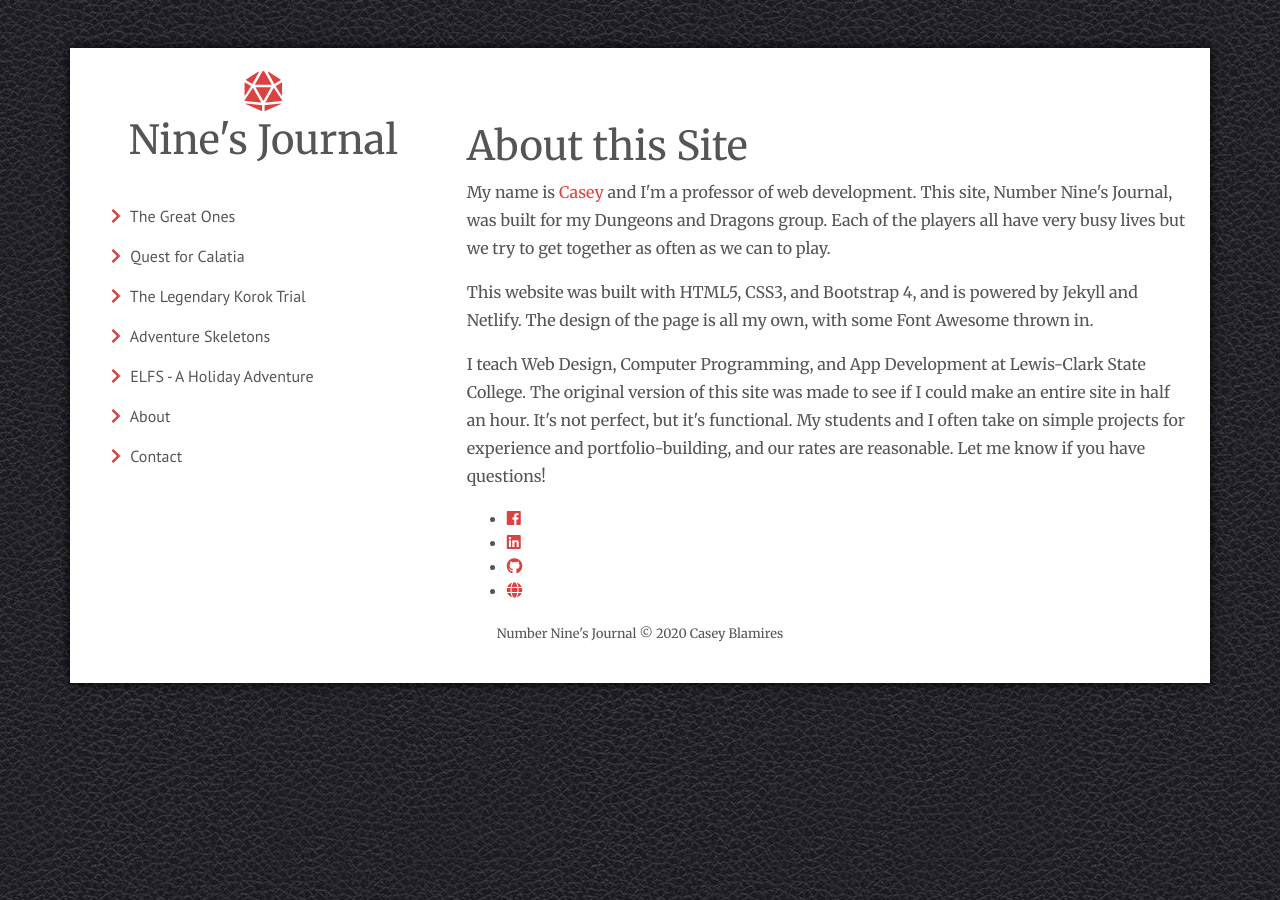
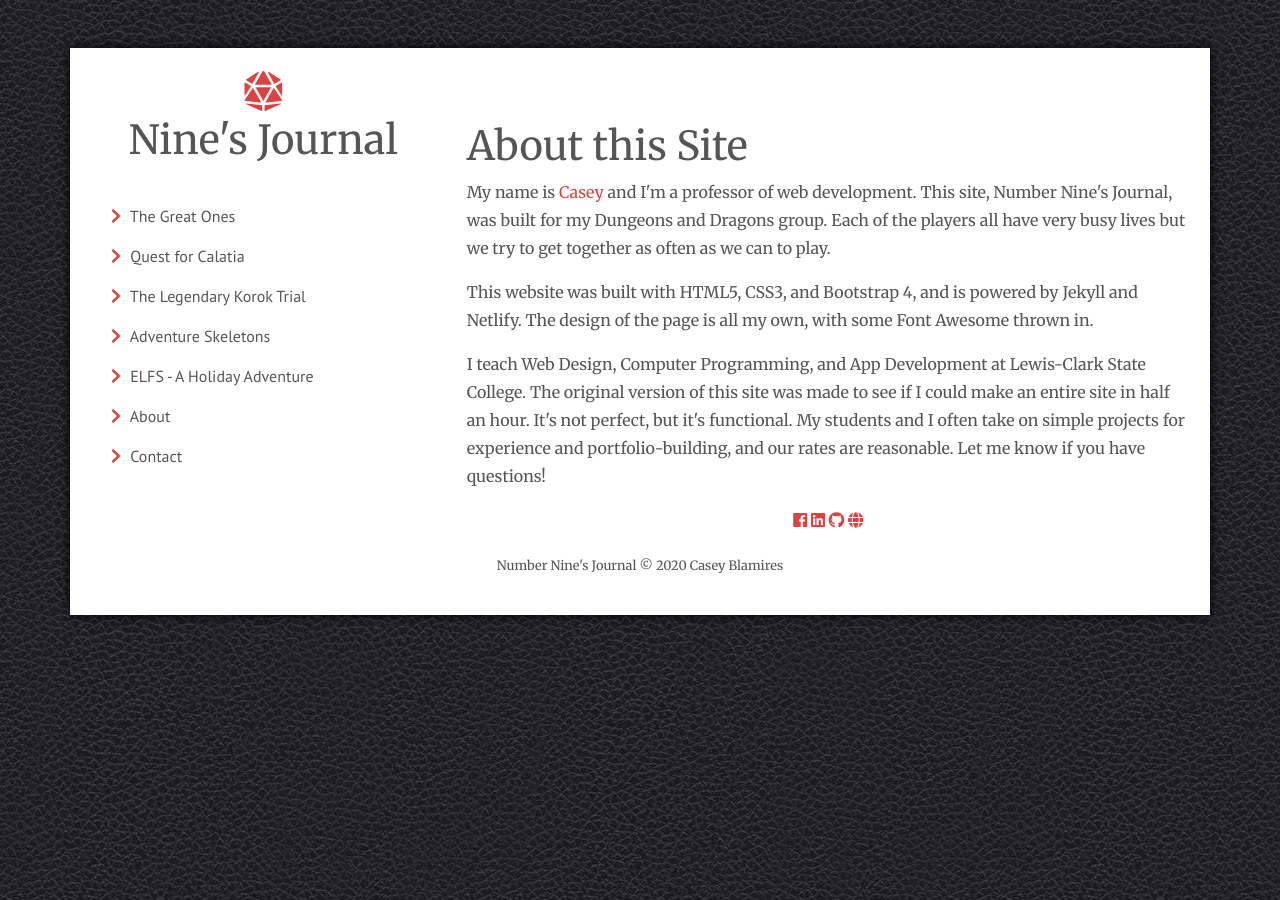
Before and after one commit to clblamires/ninesjournal, a Jekyll site: the page built from about.html, in a window 1280 px wide. Built offline with Jekyll 4.4.1, drawn with Linux system fonts in a browser that asks for light colours; nearby versions of some CDN libraries.

Commit message:
Added favicon

```diff
--- a/_includes/head.html
+++ b/_includes/head.html
@@ -12,4 +12,7 @@
     <script src="https://code.jquery.com/jquery-3.2.1.slim.min.js" integrity="sha384-KJ3o2DKtIkvYIK3UENzmM7KCkRr/rE9/Qpg6aAZGJwFDMVNA/GpGFF93hXpG5KkN" crossorigin="anonymous"></script>
     <script src="https://cdnjs.cloudflare.com/ajax/libs/popper.js/1.12.9/umd/popper.min.js" integrity="sha384-ApNbgh9B+Y1QKtv3Rn7W3mgPxhU9K/ScQsAP7hUibX39j7fakFPskvXusvfa0b4Q" crossorigin="anonymous"></script>
     <script src="https://maxcdn.bootstrapcdn.com/bootstrap/4.0.0/js/bootstrap.min.js" integrity="sha384-JZR6Spejh4U02d8jOt6vLEHfe/JQGiRRSQQxSfFWpi1MquVdAyjUar5+76PVCmYl" crossorigin="anonymous"></script>
+
+    <link rel="icon" href="{{ '/favicon.png' }}">
+
 </head>
--- a/about.html
+++ b/about.html
@@ -16,29 +16,18 @@ permalink: /about/
     I teach Web Design, Computer Programming, and App Development at Lewis-Clark State College. The original version of this site was made to see if I could make an entire site in half an hour. It's not perfect, but it's functional. My students and I often take on simple projects for experience and portfolio-building, and our rates are reasonable. Let me know if you have questions!
 </p>
 <p class="text-center">
-    <ul class="social-icons">
-        <li>
     <a href="https://www.facebook.com/casey.blamires" target="_blank">
         <i class="fab fa-facebook"></i>
     </a>
-        </li>
-        <li>
     <a href="https://www.linkedin.com/in/casey-blamires-74344094/" target="_blank">
         <i class="fab fa-linkedin"></i>
     </a>
-        </li>
-        <li>
     <a href="https://github.com/clblamires" target="_blank">
         <i class="fab fa-github"></i>
     </a>
-        </li>
-        <li>
     <a href="https://clblamires.github.io" target="_blank">
         <i class="fas fa-globe"></i>
     </a>
-        </li>
-    </ul>
 </p>
 
-
 <script src="{{ site.url }}/js/form.js"></script>
```
Also changed, not shown: favicon.png (added). Lines whose indentation alone changed are shown as unchanged.
